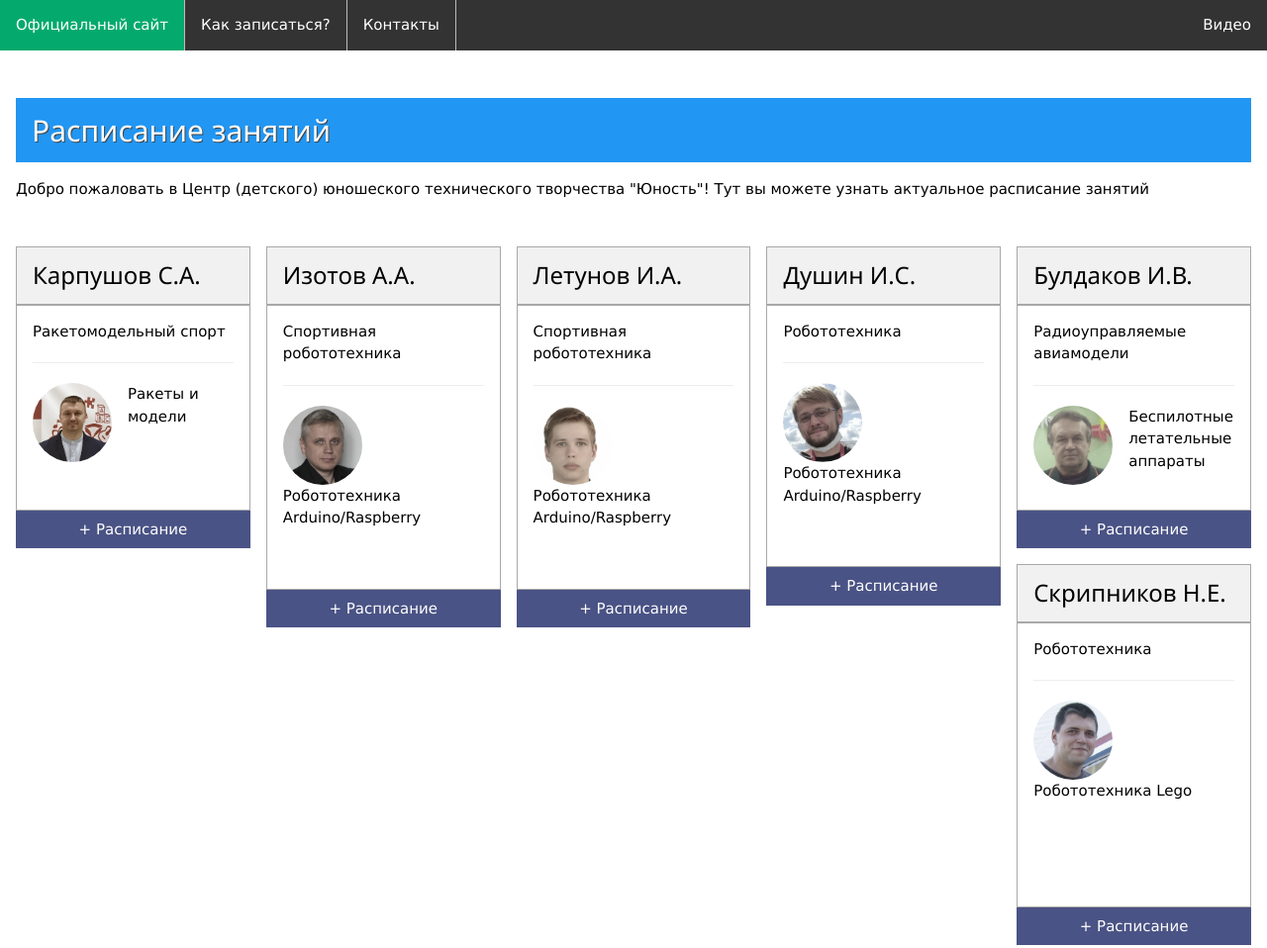
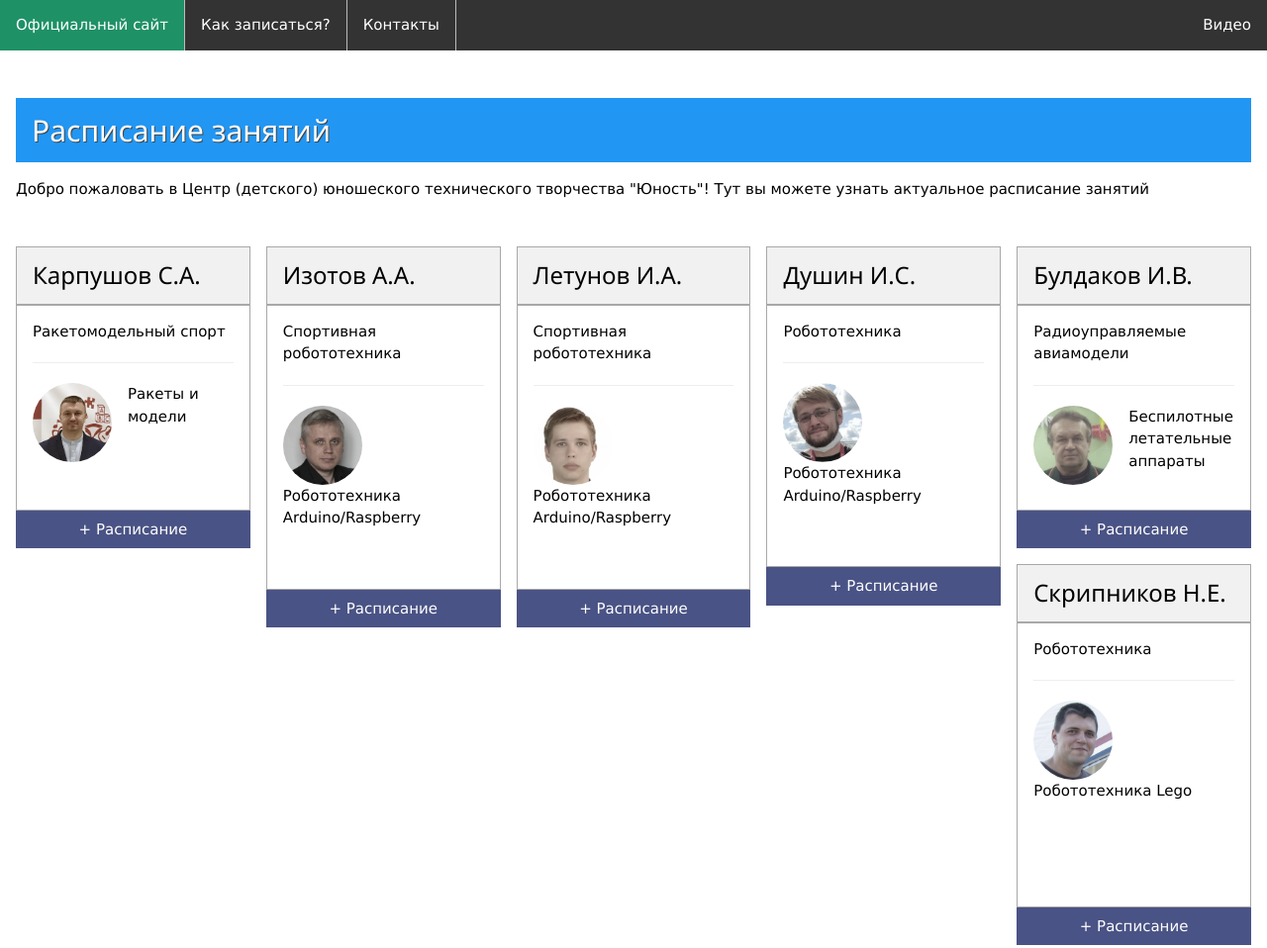
Before and after one commit to rurewa/rurewa.github.io, a plain HTML site: page index.html in a window 1280 px wide. Shown: the top 958 px of the page at 99% size. Drawn offline with Linux system fonts and the light colour scheme.

Commit message:
Chenge color to css/style.css

```diff
--- a/css/style.css
+++ b/css/style.css
@@ -56,7 +56,7 @@ ul {
   }
 
   .active {
-    background-color: #04AA6D;
+    background-color: #1f9167;
   }
 
 .brd {
```
